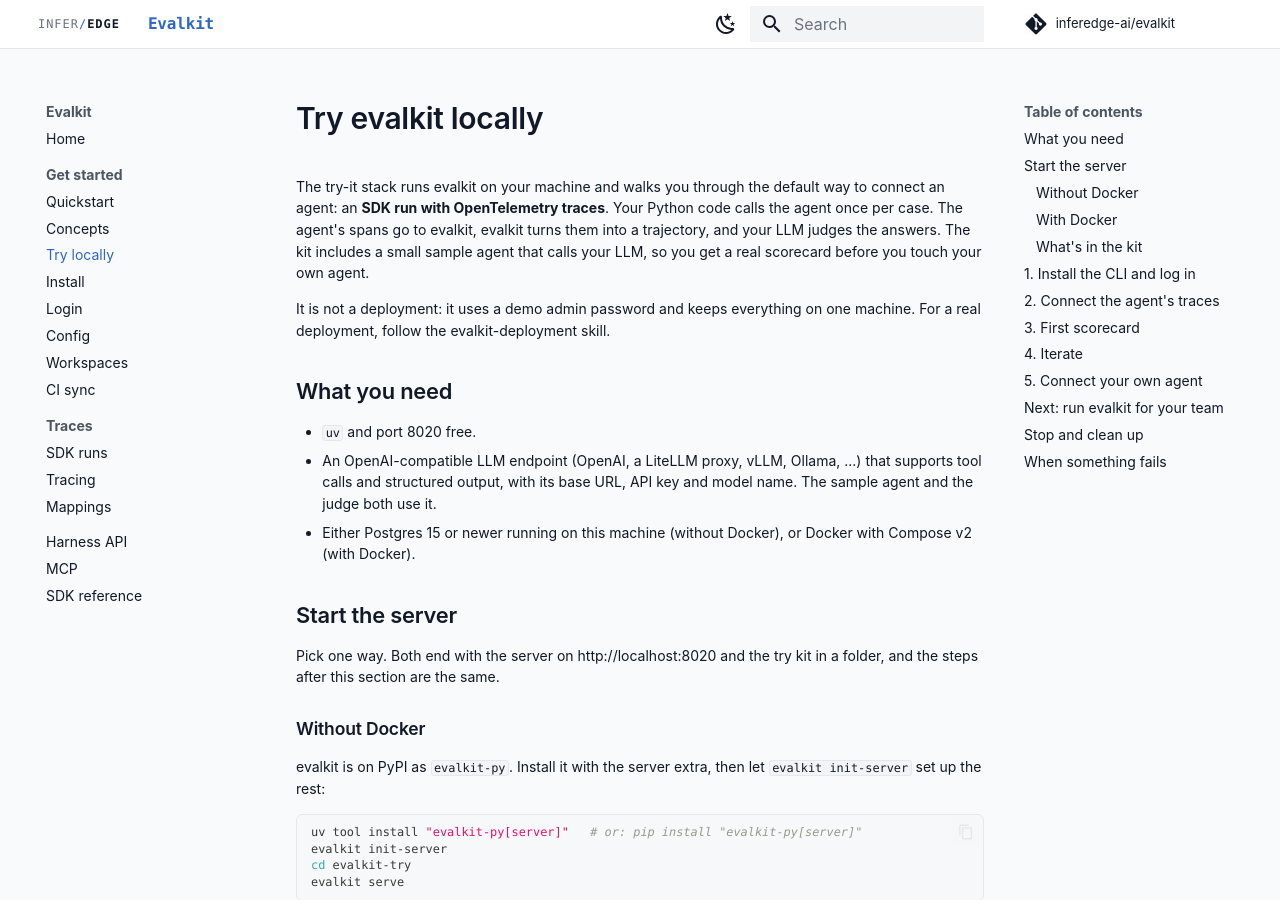
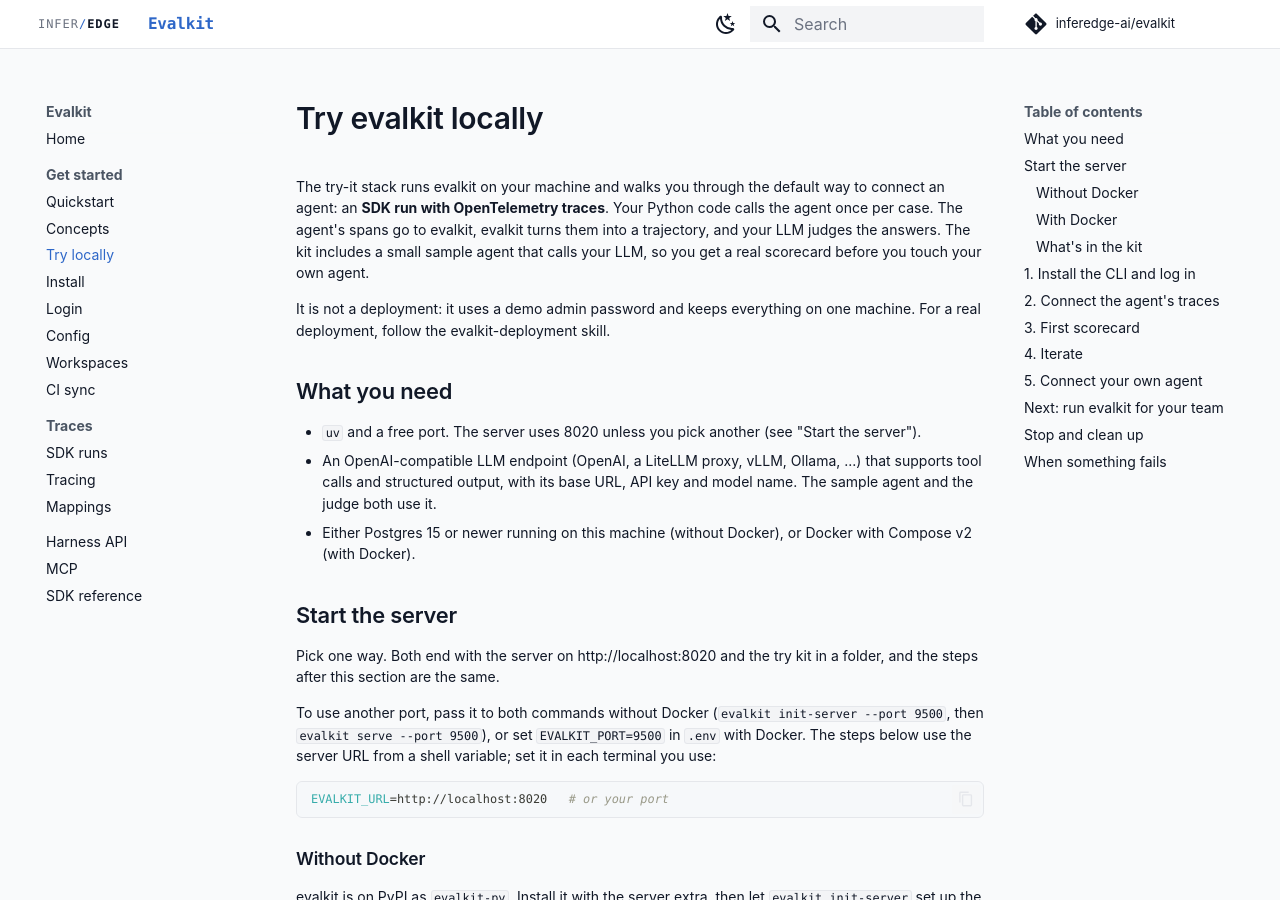
Before and after one commit to inferedge-ai/evalkit, an MkDocs documentation site: the page built from docs/user/try-locally.md, in a window 1280 px wide and 900 px high. Built offline with MkDocs 1.6.1 and Material for MkDocs 9.7.7, drawn with Linux system fonts in a browser that asks for light colours; comment, search, counter and statistics services are not loaded; the version menu is left out; some of the changed text lies outside the part shown.

Commit message:
Add init-server --port and state the server port once in docs
- init-server --port writes server.base_url and prints matching next steps
- serve warns when --port differs from a localhost server.base_url
- try kit and deployment compose take EVALKIT_PORT
- Try it locally and the deploy reference use $EVALKIT_URL after one mention

Co-Authored-By: Claude Opus 5.5 (1M context) <noreply@anthropic.com>
Claude-Session: https://claude.ai/code/session_01BJVQnXf5xb2YaBjD1w7hJv

````diff
--- a/docs/user/try-locally.md
+++ b/docs/user/try-locally.md
@@ -12,7 +12,8 @@ on one machine. For a real deployment, follow the evalkit-deployment skill.
 
 ## What you need
 
-- `uv` and port 8020 free.
+- `uv` and a free port. The server uses 8020 unless you pick another (see
+  "Start the server").
 - An OpenAI-compatible LLM endpoint (OpenAI, a LiteLLM proxy, vLLM, Ollama,
   ...) that supports tool calls and structured output, with its base URL, API
   key and model name. The sample agent and the judge both use it.
@@ -23,6 +24,15 @@ on one machine. For a real deployment, follow the evalkit-deployment skill.
 
 Pick one way. Both end with the server on http://localhost:8020 and the try
 kit in a folder, and the steps after this section are the same.
+
+To use another port, pass it to both commands without Docker
+(`evalkit init-server --port 9500`, then `evalkit serve --port 9500`), or set
+`EVALKIT_PORT=9500` in `.env` with Docker. The steps below use the server URL
+from a shell variable; set it in each terminal you use:
+
+```bash
+EVALKIT_URL=http://localhost:8020   # or your port
+```
 
 ### Without Docker
 
@@ -100,19 +110,19 @@ every start.
 
 ```bash
 uv tool install --reinstall "evalkit-py=={{version}}"   # with Docker only
-evalkit login --url http://localhost:8020 --username admin --password evalkit-admin
+evalkit login --url $EVALKIT_URL --username admin --password evalkit-admin
 ```
 
-`{{version}}` is the server's version; `curl http://localhost:8020/api/cli`
+`{{version}}` is the server's version; `curl $EVALKIT_URL/api/cli`
 prints it.
 
 `evalkit login` replaces any login you already saved. To keep it, skip
-`evalkit login` and point this shell at the try-it server instead (this needs
-`jq`):
+`evalkit login` and give this shell a token for the try-it server instead
+(this needs `jq`):
 
 ```bash
-export EVALKIT_SERVER_URL=http://localhost:8020
-export EVALKIT_TOKEN=$(curl -fsSL -X POST http://localhost:8020/api/auth/login \
+export EVALKIT_SERVER_URL=$EVALKIT_URL
+export EVALKIT_TOKEN=$(curl -fsSL -X POST $EVALKIT_URL/api/auth/login \
   -H 'content-type: application/json' -d '{"username": "admin", "password": "evalkit-admin"}' | jq -r .token)
 ```
 
@@ -169,7 +179,7 @@ The `answer_rubric_*` rows by rubric type (`factual_retrieval`,
 `derived_computation`, `analysis_interpretation`) count only the cases that
 have a rubric of that type, so their case counts differ.
 
-Open http://localhost:8020, log in as `admin` with the admin password, and open the
+Open `$EVALKIT_URL` in a browser, log in as `admin` with the admin password, and open the
 experiment under the `acme` dataset. Each run shows its trajectory, the
 judge's verdict on every rubric and the tool check. The Runs page lists the
 raw sessions.
````
Also changed, not shown: CHANGELOG.md (+6 -0 lines), skills/evalkit-deployment/references/config-and-deploy.md (+6 -4 lines), 6 other files.
